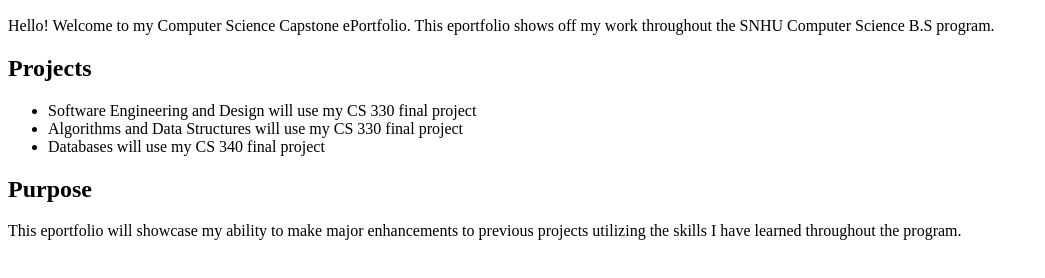
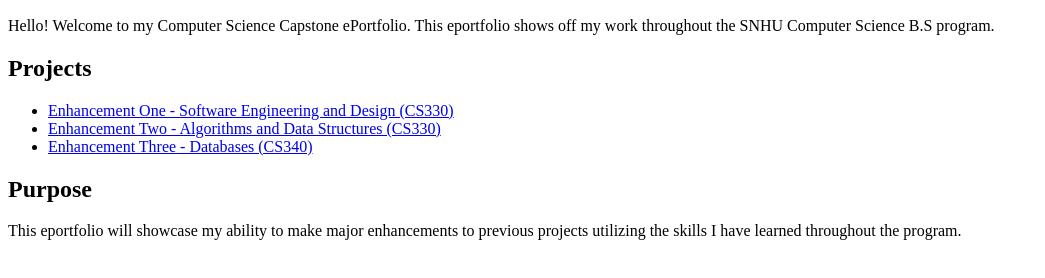
Before and after one commit to 6185jcaron/caron-snhu-cs499-eportfolio, a plain HTML site: page index.html in a window 1280 px wide. Shown: the part 110-388 px from the top of the page, without its empty margins (0-1045 px from the left). Drawn offline with Linux system fonts and the light colour scheme.

Commit message:
Update index.html

```diff
--- a/index.html
+++ b/index.html
@@ -1,3 +1,4 @@
+
 <!DOCTYPE html>
 <html>
 <head>
@@ -15,14 +16,28 @@
 
     <h2>Projects</h2>
     <ul>
-        <li>Software Engineering and Design will use my CS 330 final project</li>
-        <li>Algorithms and Data Structures will use my CS 330 final project</li>
-        <li>Databases will use my CS 340 final project</li>
+        <li>
+            <a href="Enhancement%201%20Final.zip">
+                Enhancement One - Software Engineering and Design (CS330)
+            </a>
+        </li>
+        <li>
+            <a href="Enhancement%202%20Final.zip">
+                Enhancement Two - Algorithms and Data Structures (CS330)
+            </a>
+        </li>
+        <li>
+            <a href="Enhancement%203%20Final.zip">
+                Enhancement Three - Databases (CS340)
+            </a>
+        </li>
     </ul>
 
     <h2>Purpose</h2>
     <p>
-        This eportfolio will showcase my ability to make major enhancements to previous projects utilizing the skills I have learned throughout the program.
+        This eportfolio will showcase my ability to make major enhancements
+        to previous projects utilizing the skills I have learned throughout
+        the program.
     </p>
 </body>
 </html>
```
